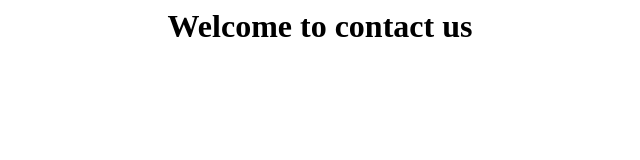
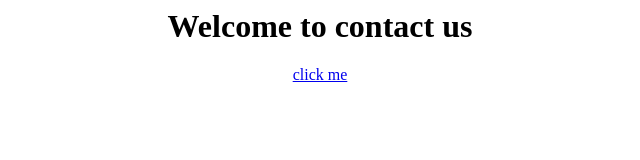
Before and after one commit to Jawedsaz/learning, a plain HTML site: page contact.html in a window 1280 px wide. Shown: the full height of the page, 320-960 px from the left. Drawn offline with Linux system fonts and the light colour scheme.

Commit message:
all contents

```diff
--- a/contact.html
+++ b/contact.html
@@ -5,7 +5,7 @@
     <body>
         <center>
             <h1>Welcome to contact us</h1>
-
+            <a href="#">click me</a>
         </center>
     </body>
 
```
Also changed, not shown: page1.html (+1 -0 lines).
